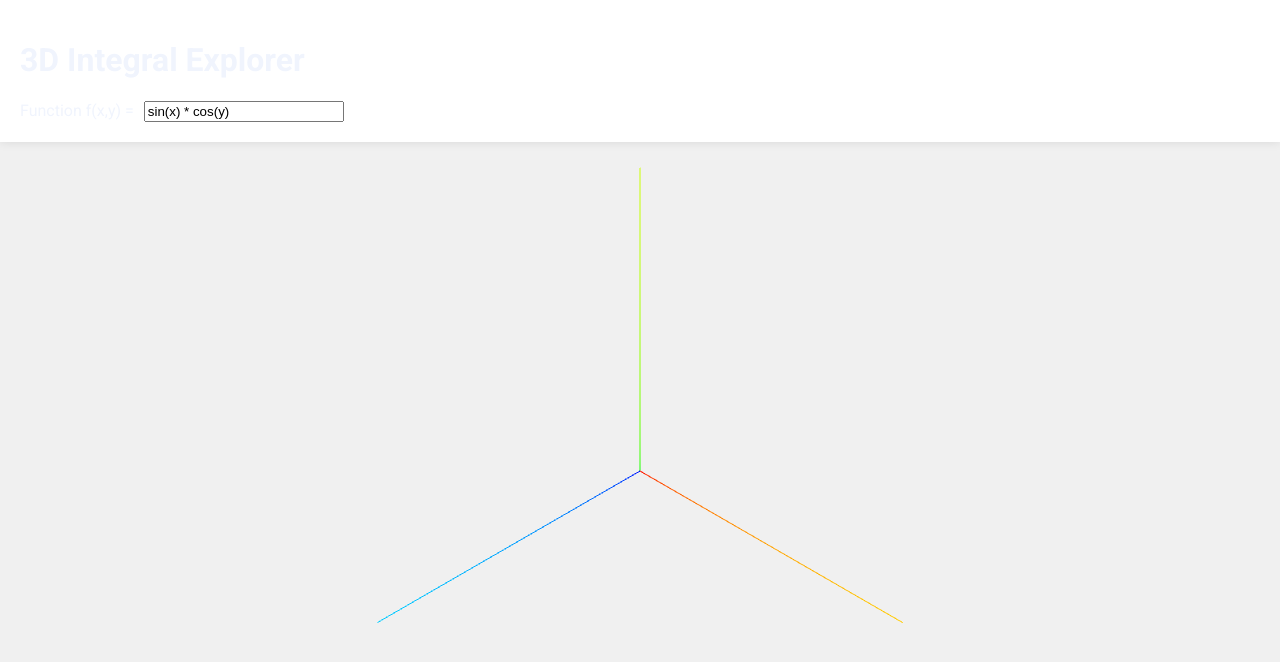
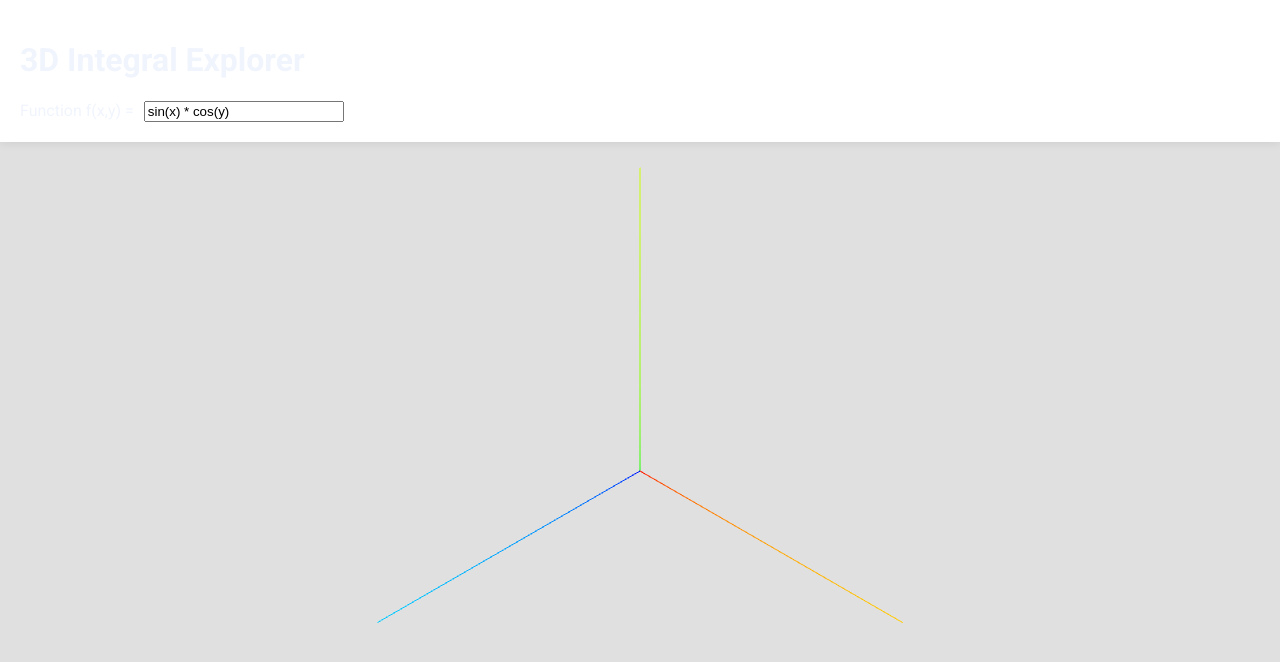
Before and after one commit to VijayaRamesh1/3d-integral-explorer, a React (Create React App) app: page / in a window 1280 px wide. Shown: the top 662 px of the page. Built offline with nearby package versions, Linux system fonts and the light colour scheme.

Commit message:
Enhance App.js with error handling, suspense, and style improvements

```diff
--- a/src/App.js
+++ b/src/App.js
@@ -1,4 +1,4 @@
-import React, { useState } from 'react';
+import React, { useState, Suspense } from 'react';
 import { Canvas } from '@react-three/fiber';
 import { OrbitControls } from '@react-three/drei';
 import * as math from 'mathjs';
@@ -14,9 +14,24 @@ const containerStyle = {
 
 const controlsStyle = {
   padding: '20px',
-  backgroundColor: '#fff',
-  boxShadow: '0 0 10px rgba(0,0,0,0.1)',
+  backgroundColor: 'rgb(255, 255, 255)',
+  boxShadow: 'rgba(0, 0, 0, 0.1) 0px 0px 10px',
   zIndex: 10
+};
+
+const canvasContainerStyle = {
+  flex: '1',
+  position: 'relative',
+  backgroundColor: '#e0e0e0'
+};
+
+const loadingStyle = {
+  position: 'absolute',
+  top: '50%',
+  left: '50%',
+  transform: 'translate(-50%, -50%)',
+  color: '#333',
+  fontSize: '24px'
 };
 
 // Function component for the 3D surface visualization
@@ -37,6 +52,7 @@ function Surface({ equation, xMin, xMax, yMin, yMax, resolution }) {
       try {
         const scope = { x, y };
         z = math.evaluate(equation, scope);
+        if (isNaN(z) || !isFinite(z)) z = 0;
       } catch (e) {
         z = 0; // Default if evaluation fails
       }
@@ -46,7 +62,8 @@ function Surface({ equation, xMin, xMax, yMin, yMax, resolution }) {
 
       // Add color based on height (z value)
       const normalizedZ = (z - xMin) / (xMax - xMin);
-      colors.push(0.5, normalizedZ, 1-normalizedZ);
+      const validZ = isNaN(normalizedZ) ? 0.5 : Math.max(0, Math.min(1, normalizedZ));
+      colors.push(0.5, validZ, 1-validZ);
     }
   }
 
@@ -92,11 +109,23 @@ function Surface({ equation, xMin, xMax, yMin, yMax, resolution }) {
   );
 }
 
+// Loading component for Suspense fallback
+const LoadingFallback = () => {
+  return <div style={loadingStyle}>Loading 3D View...</div>;
+};
+
 // Main app component
 function App() {
   const [equation, setEquation] = useState('sin(x) * cos(y)');
   const [xRange, setXRange] = useState([-3, 3]);
   const [yRange, setYRange] = useState([-3, 3]);
+  const [hasError, setHasError] = useState(false);
+
+  // Error boundary for Canvas
+  const handleError = (error) => {
+    console.error('Error in 3D rendering:', error);
+    setHasError(true);
+  };
 
   return (
     <div style={containerStyle}>
@@ -115,7 +144,19 @@ function App() {
         </div>
       </div>
 
-      <Canvas camera={{ position: [5, 5, 5], fov: 75 }}>
+      <div style={canvasContainerStyle}>
+        {hasError ? (
+          <div style={loadingStyle}>
+            <p>3D rendering is not available.</p>
+            <p>Please check your browser's WebGL support.</p>
+          </div>
+        ) : (
+          <Suspense fallback={<LoadingFallback />}>
+            <Canvas
+              camera={{ position: [5, 5, 5], fov: 75 }}
+              onError={handleError}
+              style={{ width: '100%', height: '100%' }}
+            >
               <ambientLight intensity={0.5} />
               <pointLight position={[10, 10, 10]} />
               <OrbitControls />
@@ -129,6 +170,9 @@ function App() {
                 resolution={20}
               />
             </Canvas>
+          </Suspense>
+        )}
+      </div>
     </div>
   );
 }
```
Lines whose indentation alone changed are shown as unchanged.
